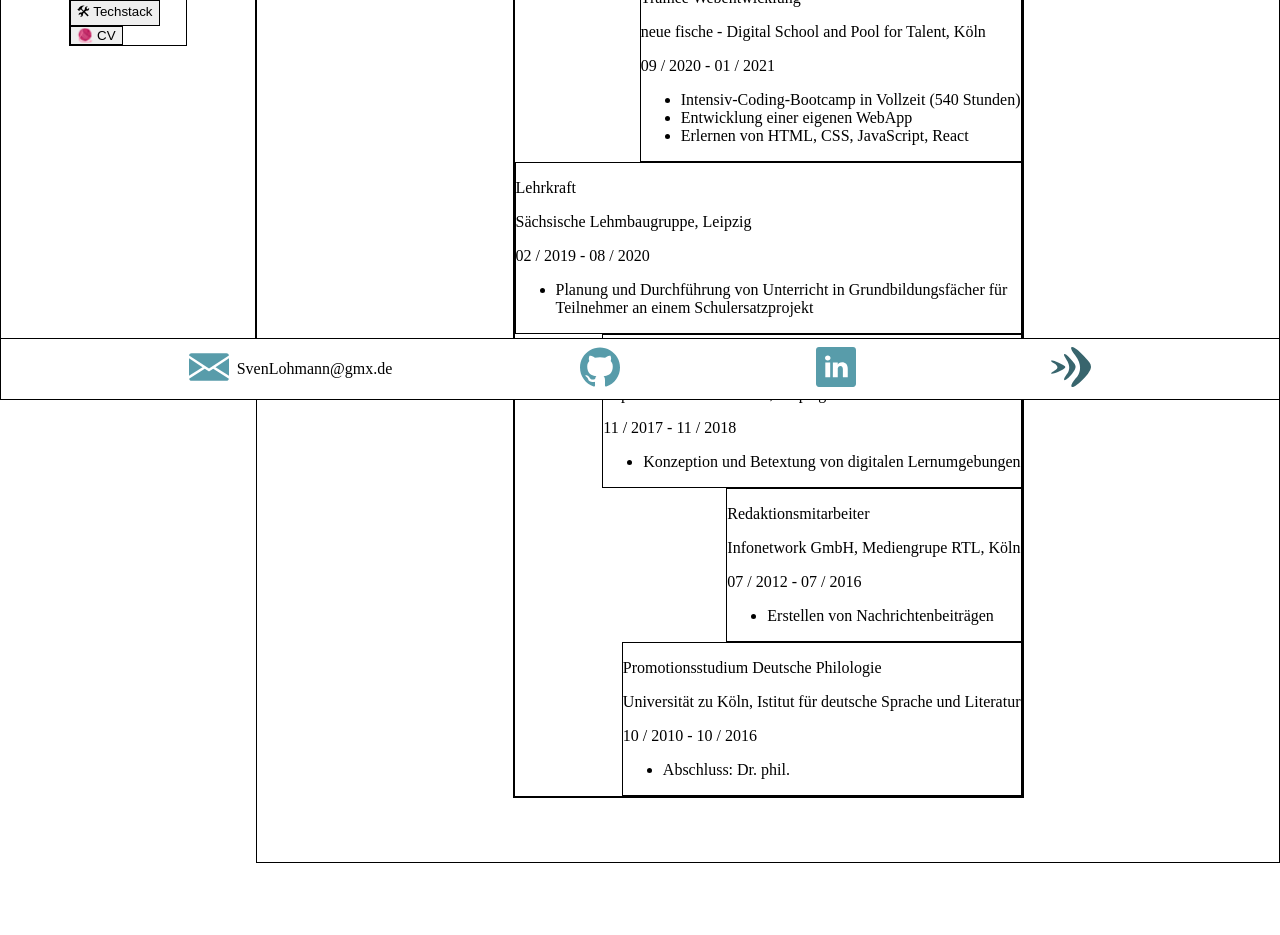
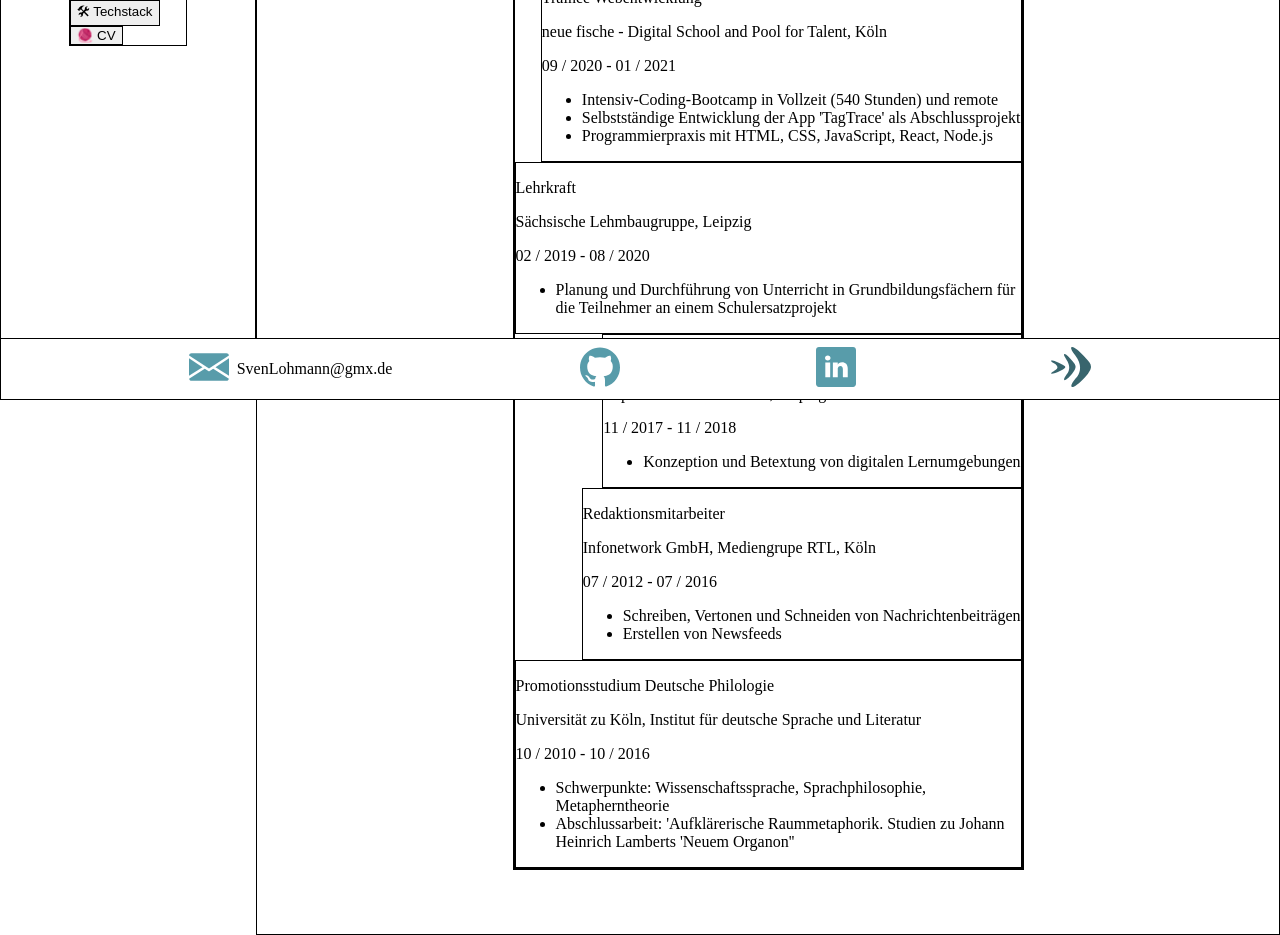
Before and after one commit to SvLowman/portfolio-website, a React (Create React App) app: page /cv in a window 1280 px wide. Shown: the part 400-1335 px from the top of the page. Before the commit the page ends 1263 px from the top, so only its background shows below. Built offline with nearby package versions, Linux system fonts and the light colour scheme.

Commit message:
:speech_balloon: Add text on cv page

```diff
--- a/src/content/content.js
+++ b/src/content/content.js
@@ -77,9 +77,9 @@ export const cvContent = [
     company: "neue fische - Digital School and Pool for Talent, Köln",
     period: "09 / 2020 - 01 / 2021",
     tasks: [
-      "Intensiv-Coding-Bootcamp in Vollzeit (540 Stunden)",
-      "Entwicklung einer eigenen WebApp",
-      "Erlernen von HTML, CSS, JavaScript, React",
+      "Intensiv-Coding-Bootcamp in Vollzeit (540 Stunden) und remote",
+      "Selbstständige Entwicklung der App 'TagTrace' als Abschlussprojekt",
+      "Programmierpraxis mit HTML, CSS, JavaScript, React, Node.js",
     ],
   },
   {
@@ -87,7 +87,7 @@ export const cvContent = [
     company: "Sächsische Lehmbaugruppe, Leipzig",
     period: "02 / 2019 - 08 / 2020",
     tasks: [
-      "Planung und Durchführung von Unterricht in Grundbildungsfächer für Teilnehmer an einem Schulersatzprojekt",
+      "Planung und Durchführung von Unterricht in Grundbildungsfächern für die Teilnehmer an einem Schulersatzprojekt",
     ],
   },
   {
@@ -100,12 +100,18 @@ export const cvContent = [
     position: "Redaktionsmitarbeiter",
     company: "Infonetwork GmbH, Mediengrupe RTL, Köln",
     period: "07 / 2012 - 07 / 2016",
-    tasks: ["Erstellen von Nachrichtenbeiträgen"],
+    tasks: [
+      "Schreiben, Vertonen und Schneiden von Nachrichtenbeiträgen",
+      "Erstellen von Newsfeeds",
+    ],
   },
   {
     position: "Promotionsstudium Deutsche Philologie",
-    company: "Universität zu Köln, Istitut für deutsche Sprache und Literatur",
+    company: "Universität zu Köln, Institut für deutsche Sprache und Literatur",
     period: "10 / 2010 - 10 / 2016",
-    tasks: ["Abschluss: Dr. phil."],
+    tasks: [
+      "Schwerpunkte: Wissenschaftssprache, Sprachphilosophie, Metapherntheorie",
+      "Abschlussarbeit: 'Aufklärerische Raummetaphorik. Studien zu Johann Heinrich Lamberts 'Neuem Organon''",
+    ],
   },
 ];
--- a/src/pages/ProjectsPage.js
+++ b/src/pages/ProjectsPage.js
@@ -57,9 +57,11 @@ const ProjectsPage = () => (
             </ImageContainer>
             <DescriptionContainer>
               <Title>{object.title}</Title>
-              <p>{object.description[0]}</p>
-              <p>{object.description[1]}</p>
-              <p>{object.description[2]}</p>
+              <div>
+                {object.description.map((paragraph, index) => (
+                  <p key={index}>{paragraph}</p>
+                ))}
+              </div>
               <ButtonContainer>
                 <a href={object.deploymentLink}>
                   <button>Zum Deployment</button>
```
